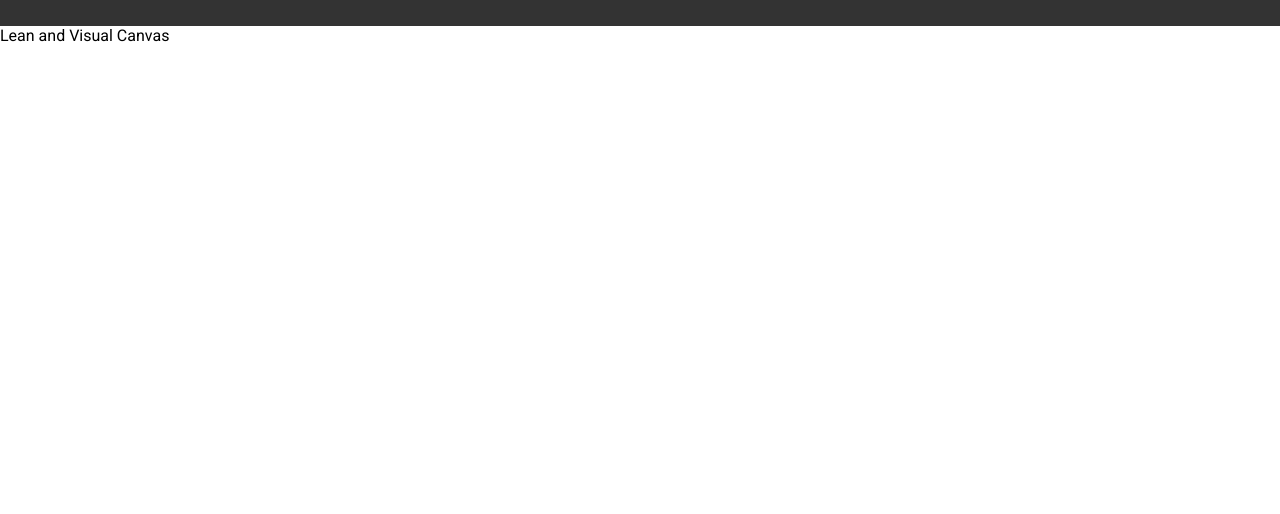
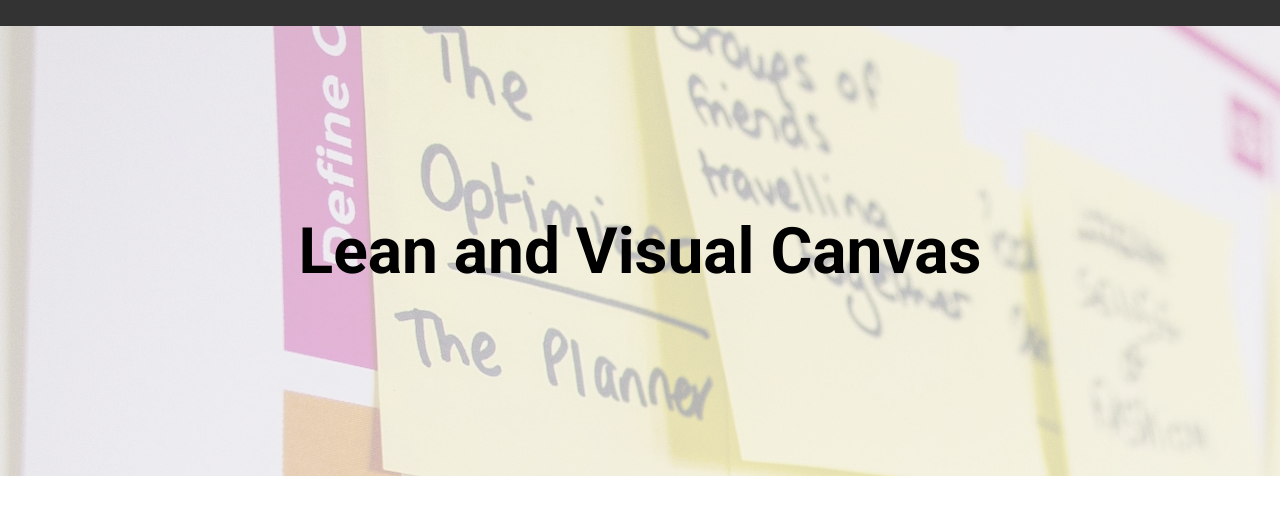
Before and after one commit to cardozoaldama/canvas-tp-utcd, a plain HTML site: page index.html in a window 1280 px wide. Shown: the part 76-590 px from the top of the page. Drawn offline with Linux system fonts and the light colour scheme.

Commit message:
feat: add background image with transparency
With some styles to the banner, banner-container, and banner-text classes.

```diff
--- a/css/style.css
+++ b/css/style.css
@@ -63,3 +63,24 @@ html {
     border-radius: 5px;
     color: var(--background-nav);
 }
+
+/* Banner Background Image: */
+.banner {
+    background-image: url('../img/background-leanCanvas.jpg');
+}
+
+/* BANNER TEXT CONTAINER */
+.banner-container {
+    height: 450px;
+}
+
+/* Banner Text Container: */
+.banner-container {
+    align-items: center;
+    background-color: rgba(255, 255, 255, 0.7);
+    display: flex;
+    flex-direction: column;
+    font-size: 4em;
+    font-weight: bold;
+    justify-content: center;
+}
--- a/index.html
+++ b/index.html
@@ -29,7 +29,9 @@
                 </ul>
             </nav>
             <div class="banner">
-                <span class="banner-text">Lean and Visual Canvas</span>
+                <div class="banner-container">
+                    <span class="banner-text">Lean and Visual Canvas</span>
+                </div>
             </div>
         </header>
     </div>
```
Also changed, not shown: img/background-leanCanvas.jpg (added).
